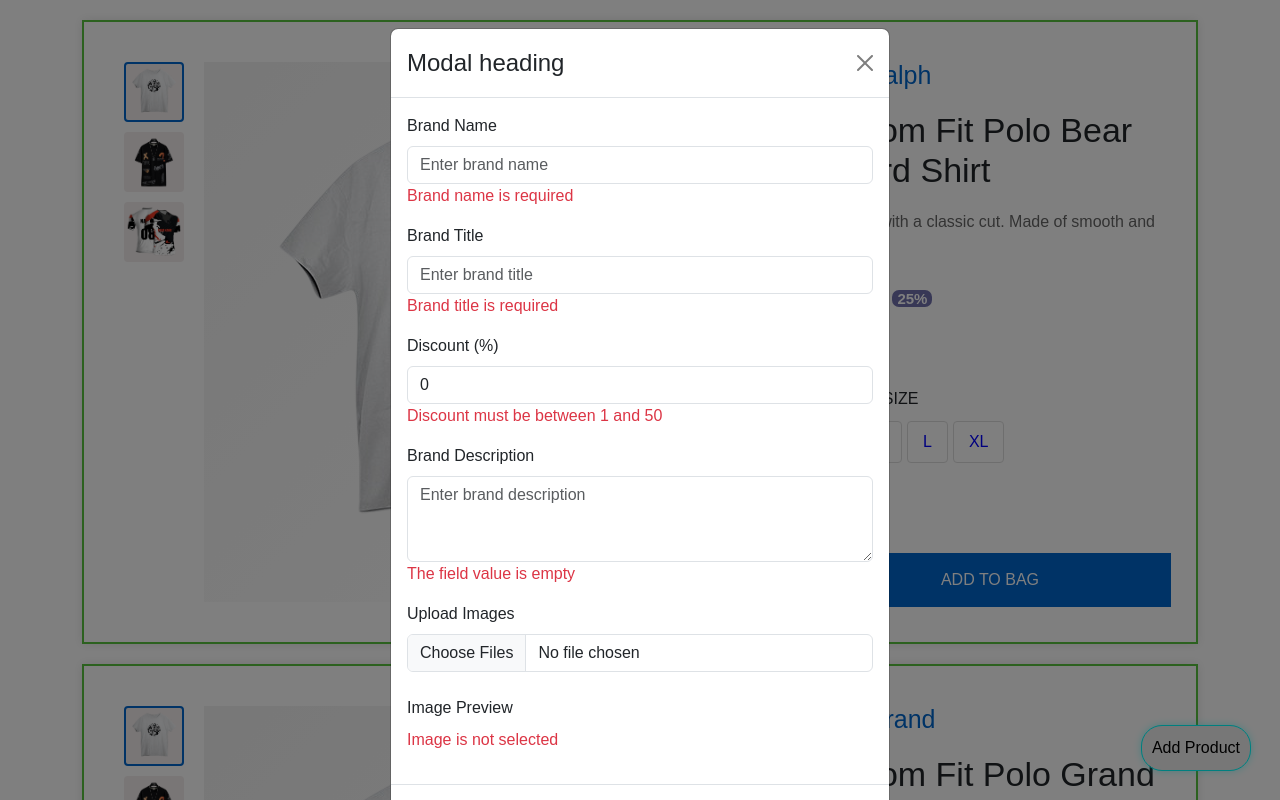
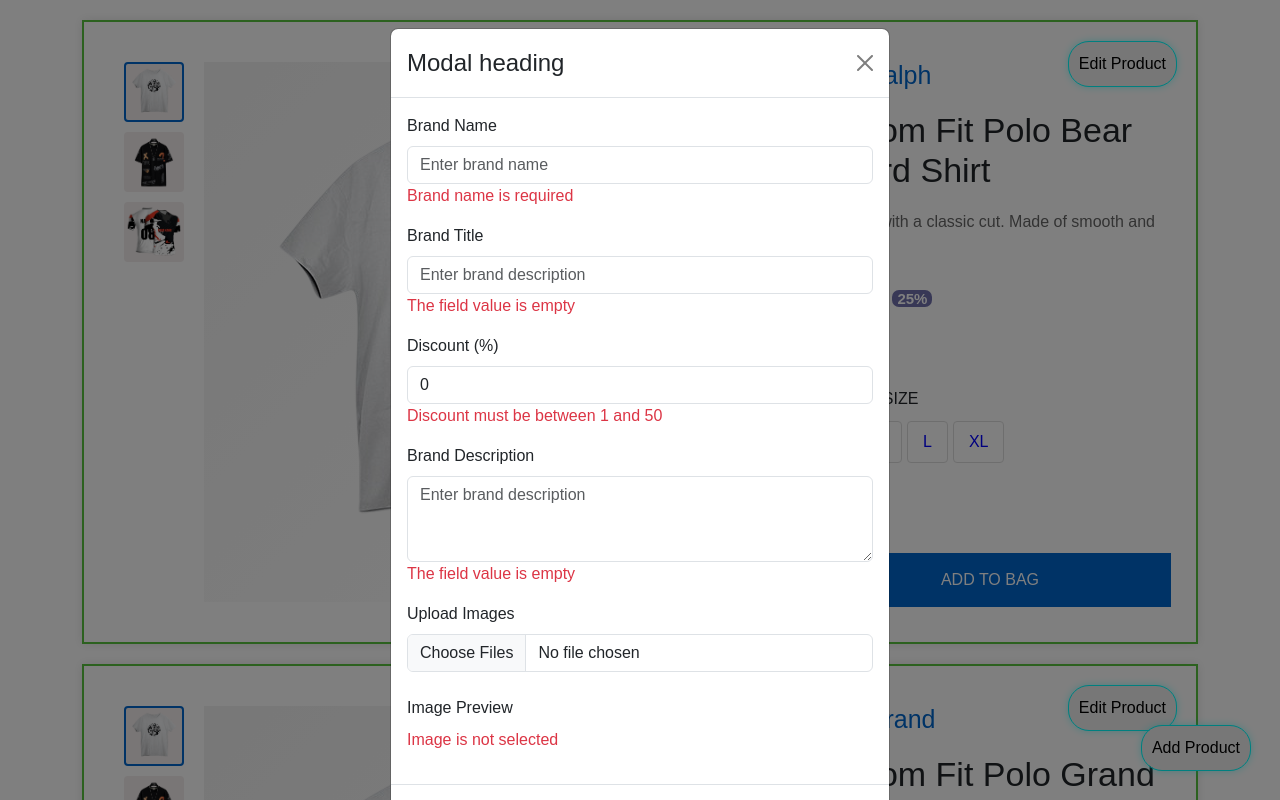
Before and after one commit to MuhammadSalmanKhan333/ReactCart_Layout, a React (Vite) app: page / in a window 1280 px wide. Both pictures are taken after a click on the button "Add Product". Shown: the top 800 px of the page. Built offline with nearby package versions, Linux system fonts and the light colour scheme; a web font is replaced by a local one.

Commit message:
Edit Functionality Done

```diff
--- a/src/components/modelComponent/PopUpModel.jsx
+++ b/src/components/modelComponent/PopUpModel.jsx
@@ -4,14 +4,14 @@ import Form from "react-bootstrap/Form";
 import Modal from "react-bootstrap/Modal";
 import Image from "react-bootstrap/Image";
 
-function PopUpModel({ show, setShow, saveData }) {
+function PopUpModel({ show, setShow, saveData, data }) {
   const [disable, setDisable] = useState(true);
   const [formData, setFormData] = useState({
-    brand: "",
-    title: "",
-    discount: 0,
-    description: "",
-    imagePaths: [],
+    brand: data.brand || "",
+    title: data.title || "",
+    discount: data.discount || 0,
+    description: data.description || "",
+    imagePaths: data.imagePaths || [],
   });
   const [error, setError] = useState({
     brand: true,
@@ -20,7 +20,9 @@ function PopUpModel({ show, setShow, saveData }) {
     description: true,
   });
 
-  const handleClose = () => setShow(false);
+  const handleClose = () => {
+    setShow(false);
+  };
   const handleChange = (e) => {
     const { id, value } = e.target;
     setFormData((prevData) => ({ ...prevData, [id]: value }));
@@ -43,7 +45,11 @@ function PopUpModel({ show, setShow, saveData }) {
   };
 
   const handleSave = () => {
-    saveData(formData);
+    if (data?.index || data.index === 0) {
+      saveData(formData, data.index);
+    } else {
+      saveData(formData);
+    }
     handleClose();
     window.scrollTo(top, { behavior: "smooth" });
   };
@@ -109,11 +115,13 @@ function PopUpModel({ show, setShow, saveData }) {
               <Form.Control
                 type="text"
                 required
+                placeholder="Enter brand description"
                 value={formData.title}
-                placeholder="Enter brand title"
                 onChange={handleChange}
               />
-              {error.title && <p className="text-danger">{error.title}</p>}
+              {error.title && (
+                <p className="text-danger">The field value is empty </p>
+              )}
             </Form.Group>
             <Form.Group controlId="discount">
               <Form.Label>Discount (%)</Form.Label>
--- a/src/components/productComponent/ProductComponent.css
+++ b/src/components/productComponent/ProductComponent.css
@@ -1,11 +1,3 @@
-/* .button-container {
-  width: 100px;
-  height: auto;
-  border: 2px solid green;
-  position: absolute;
-  bottom: 30px;
-  right: 30px;
-} */
 .addbtn {
   position: fixed;
   bottom: 30px;
@@ -18,6 +10,7 @@
   cursor: pointer;
   font-size: medium;
   font-weight: 500;
+  z-index: 99;
 }
 .addbtn:hover {
   transition: 0.8s;
@@ -35,8 +28,26 @@
   max-width: 1200px;
   background-color: white;
   box-shadow: 0 0 10px rgba(0, 0, 0, 0.1);
+  position: relative;
 }
-
+.editbtn {
+  position: absolute;
+  top: 20px;
+  right: 20px;
+  border: none;
+  outline: 1px solid aqua;
+  border-radius: 20px;
+  padding: 10px;
+  box-shadow: 0 0 8px rgb(0, 255, 255, 0.5);
+  cursor: pointer;
+  font-size: medium;
+  font-weight: 500;
+}
+.editbtn:hover {
+  transition: 0.8s;
+  background: rgb(0, 255, 255, 0.8);
+  color: black;
+}
 .product-images {
   display: flex;
   padding: 20px;
--- a/src/components/productComponent/ProductComponent.jsx
+++ b/src/components/productComponent/ProductComponent.jsx
@@ -7,11 +7,44 @@ import Products from "../products/Products";
 const ProductComponent = () => {
   const [show, setShow] = useState(false);
   const [product, setProduct] = useState(dataObj);
-  const handleShow = () => setShow(true);
+  const [data, setData] = useState(null);
+  const handleShow = (data) => {
+    setShow(true);
+    if (data) {
+      setData(data);
+    }
+  };
 
-  const saveData = (data) => {
-    setProduct((prevProduct) => [data, ...prevProduct]);
+  const saveData = (data, index) => {
+    if (index || index === 0) {
+      console.log("save function", index);
+      // product[index] = data;
+      // const updatedProducts = product?.map((item, i) =>
+      //   i === index ? data : iten
+      // );
+      // const updatedProducts = product.splice(index, 1, data);
+      let updatedProducts = [...product];
+      updatedProducts.splice(index, 1, data);
+
+      console.log({ product }, { updatedProducts }, { index });
+
+      setProduct([...updatedProducts]);
+      // setProduct((prevProduct) => ({ [index]: data, ...prevProduct }));
+    } else {
+      setProduct((prevProduct) => [data, ...prevProduct]);
+    }
   };
+
+  // const saveData = (data, index) => {
+  //   if (index || index === 0) {
+  //     console.log("save function", index);
+  //     setProduct((prevProduct) =>
+  //       prevProduct.map((prev, i) => (i === index ? data : prev))
+  //     );
+  //   } else {
+  //     setProduct((prevProduct) => [data, ...prevProduct]);
+  //   }
+  // };
 
   return (
     <div className="container">
@@ -20,11 +53,24 @@ const ProductComponent = () => {
           Add Product
         </button>
         {show && (
-          <PopUpModel show={show} setShow={setShow} saveData={saveData} />
+          <PopUpModel
+            show={show}
+            setShow={setShow}
+            saveData={saveData}
+            data={data}
+          />
         )}
       </div>
       {product.map((data, index) => (
         <div key={index} className="product-container">
+          <div>
+            <button
+              className="editbtn"
+              onClick={() => handleShow({ index, ...data })}
+            >
+              Edit Product
+            </button>
+          </div>
           <Products data={data} />
         </div>
       ))}
```
